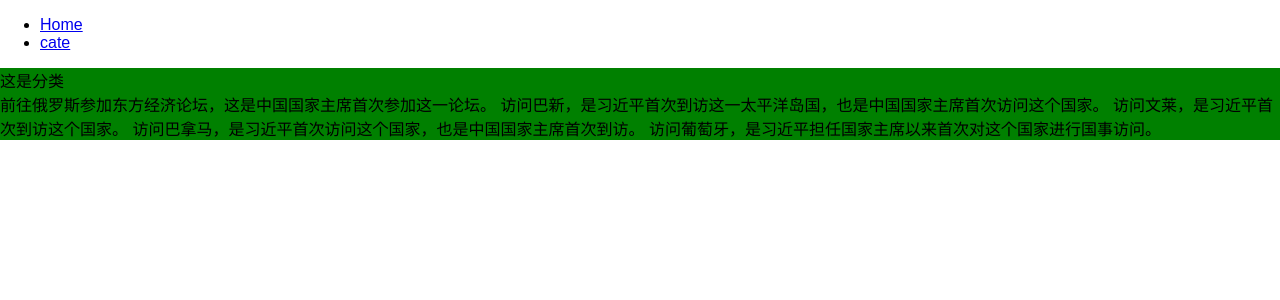
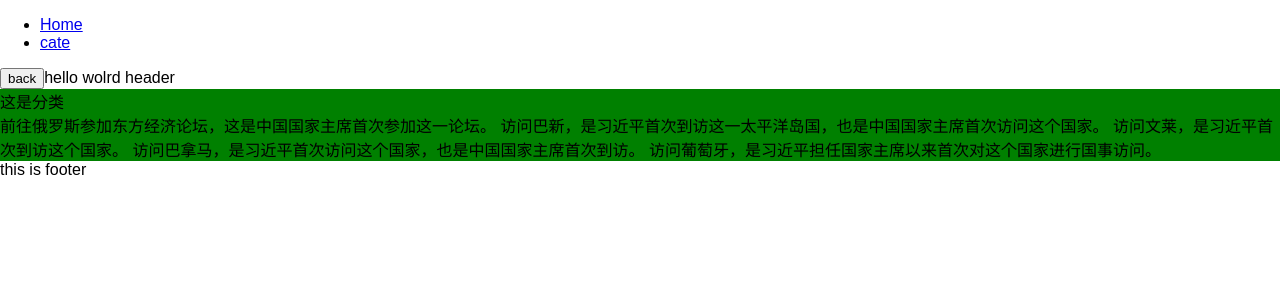
Before and after one commit to zhangolve/js-code-lab, a React (Create React App) app in the folder React/awesome-react-create-app/: page /#/cate in a window 1280 px wide. Shown: the top 300 px of the page. Built offline with nearby package versions, Linux system fonts and the light colour scheme.

Commit message:
react animation with react-router

```diff
--- /dev/null
+++ b/React/awesome-react-create-app/src/RouteWithLayout.js
@@ -0,0 +1,40 @@
+import React, { Component } from 'react'
+import {  Route} from 'react-router-dom';
+
+function BaseLayout(props) {
+    console.log(props.history)
+    const backHandler = () => {
+        props.history.goBack();
+    }
+
+    return (
+    <div>
+        <div className="header">
+            <button onClick={backHandler}>back</button>
+            hello wolrd header
+        </div>
+            {props.children}
+        <div>
+            this is footer
+        </div>
+    </div>
+    )
+}
+
+export default class RouteWithLayout extends Component {
+  render() {
+    const {path, exact, rest} = this.props;
+    const Com = this.props.component;
+    return (
+        <Route
+        path={path}
+        exact={exact}
+        render={matchProps => (
+            <BaseLayout {...matchProps}>
+                <Com {...matchProps} {...rest} />
+            </BaseLayout>
+        )}
+        />
+    )
+  }
+}
--- a/React/awesome-react-create-app/src/Routes.js
+++ b/React/awesome-react-create-app/src/Routes.js
@@ -7,6 +7,7 @@ import { TransitionGroup, CSSTransition } from "react-transition-group";
 import BtnContainer from './life-cycle/life-cycle';
 import SortNumber from './SortNumber';
 import NotFound from './NotFound';
+import RouteWithLayout from './RouteWithLayout';
 import './animate.css';
 
 const Routes = () => (
@@ -29,8 +30,8 @@ const Routes = () => (
       timeout={300}
     >
     <Switch>
-        <Route exact path="/" component={App} />
-        <Route exact path="/cate" component={Cate}/>
+        <RouteWithLayout exact path="/" component={App} />
+        <RouteWithLayout exact path="/cate" component={Cate}/>
         <Route exact path="/life-cycle" component={BtnContainer}/>
         <Route  path="/sort-numbers" component={SortNumber} />
         <Route path="*"  component={NotFound}/>
```
